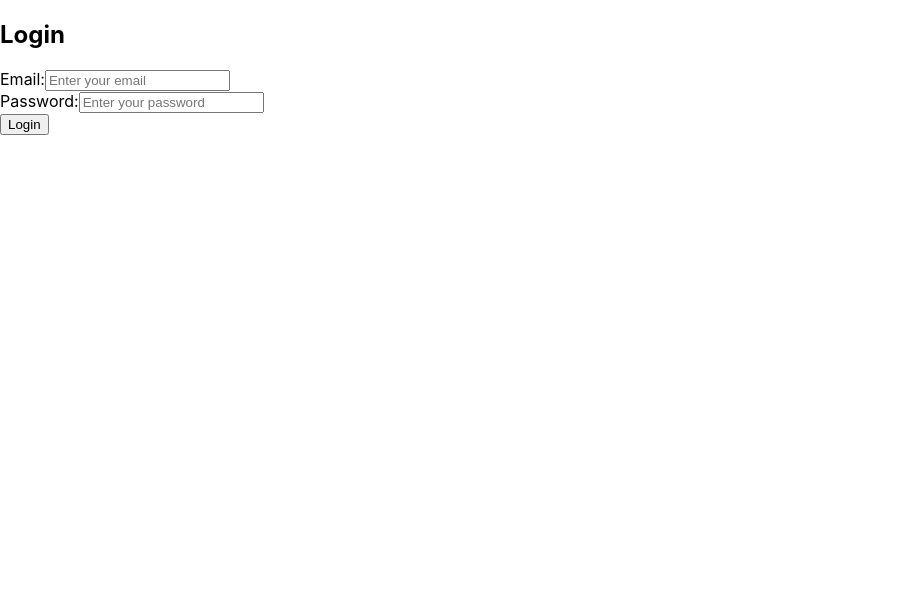
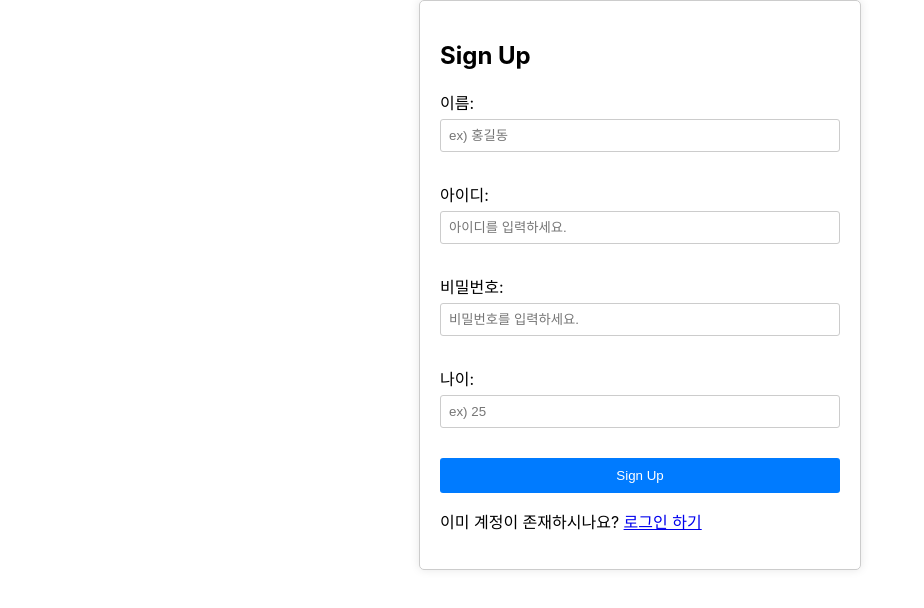
Before and after one commit to csh3004/WhenToMeet-Frontend, a React (Create React App) app in the folder whentomeet-frontend/: page /signup in a window 1280 px wide. Shown: the top 608 px of the page, without its empty margins (0-924 px from the left). Built offline with nearby package versions, Linux system fonts and the light colour scheme.

Commit message:
feat/초기화면 및 로그인 회원가입

```diff
--- a/whentomeet-frontend/src/App.js
+++ b/whentomeet-frontend/src/App.js
@@ -1,9 +1,22 @@
 
 import './App.css';
-import Login from './Login.js';
+import Login from './pages/Login.js';
+import FirstPage from './pages/FirstPage.js';
+import SignUp from './pages/SignUp.js';
+import { Routes, Route, BrowserRouter } from 'react-router-dom';
+
 function App() {
   return (
-   <Login />
+    <BrowserRouter>
+    <Routes>
+      {/* 웹 서비스 소개 페이지 */}
+      <Route path="/" element={<FirstPage />} />
+      {/* <SignUp /> */}
+      <Route path="/signup" element={<SignUp />} />
+      {/* <LogIn /> */}
+      <Route path="/login" element={<Login/>} />
+    </Routes>
+  </BrowserRouter>
   );
 }
 
--- /dev/null
+++ b/whentomeet-frontend/src/css/FirstPage.css
@@ -0,0 +1,19 @@
+/* FirstPage.css */
+
+.first-page-container {
+    display: flex;
+    flex-direction: column;
+    align-items: center;
+    justify-content: center;
+    height: 100vh;
+  }
+
+  h1 {
+    font-size: 3em;
+    margin-bottom: 20px;
+  }
+
+  .button-container {
+    display: flex;
+    gap: 10px;
+  }
--- /dev/null
+++ b/whentomeet-frontend/src/css/Login.css
@@ -0,0 +1,39 @@
+
+
+.login-container {
+    max-width: 400px;
+    margin: auto;
+    padding: 20px;
+    border: 1px solid #ccc;
+    border-radius: 5px;
+    box-shadow: 0 0 10px rgba(0, 0, 0, 0.1);
+  }
+
+  form {
+    display: flex;
+    flex-direction: column;
+  }
+
+  label {
+    margin-bottom: 5px;
+  }
+
+  input {
+    padding: 8px;
+    margin-bottom: 10px;
+    border: 1px solid #ccc;
+    border-radius: 3px;
+  }
+
+  button {
+    padding: 10px;
+    background-color: #007bff;
+    color: #fff;
+    border: none;
+    border-radius: 3px;
+    cursor: pointer;
+  }
+
+  button:hover {
+    background-color: #0056b3;
+  }
--- /dev/null
+++ b/whentomeet-frontend/src/css/SignUp.css
@@ -0,0 +1,39 @@
+/* SignUp.css */
+
+.signup-container {
+    max-width: 400px;
+    margin: auto;
+    padding: 20px;
+    border: 1px solid #ccc;
+    border-radius: 5px;
+    box-shadow: 0 0 10px rgba(0, 0, 0, 0.1);
+  }
+
+  form {
+    display: flex;
+    flex-direction: column;
+  }
+
+  label {
+    margin-bottom: 5px;
+  }
+
+  input {
+    padding: 8px;
+    margin-bottom: 10px;
+    border: 1px solid #ccc;
+    border-radius: 3px;
+  }
+
+  button {
+    padding: 10px;
+    background-color: #007bff;
+    color: #fff;
+    border: none;
+    border-radius: 3px;
+    cursor: pointer;
+  }
+
+  button:hover {
+    background-color: #0056b3;
+  }
--- /dev/null
+++ b/whentomeet-frontend/src/pages/FirstPage.js
@@ -0,0 +1,22 @@
+
+import React from 'react';
+import { Link } from 'react-router-dom';
+import '../css/FirstPage.css';  // 추가
+
+function FirstPage() {
+  return (
+    <div className="first-page-container">
+      <h1>When To Meet</h1>
+      <div className="button-container">
+        <Link to="/login">
+          <button>Login</button>
+        </Link>
+        <Link to="/signup">
+          <button>Sign Up</button>
+        </Link>
+      </div>
+    </div>
+  );
+}
+
+export default FirstPage;
--- a/whentomeet-frontend/src/Login.js
+++ b/whentomeet-frontend/src/pages/Login.js
@@ -1,14 +1,14 @@
 import React, { useState } from 'react';
-import './App.css';
+import '../css/Login.css';
 
 function Login() {
-  const [email, setEmail] = useState('');
-  const [password, setPassword] = useState('');
+  const [userId, setuserId] = useState('');
+  const [userPw, setuserPw] = useState('');
 
   const handleLogin = () => {
     // 여기에서 실제 로그인 로직을 추가할 수 있습니다.
     // 예를 들어, 서버로 요청을 보내고 토큰을 받아오는 등의 작업을 수행합니다.
-    console.log('Logging in with:', email, password);
+    console.log('Logging in with:', userId, userPw);
   };
 
   return (
@@ -18,17 +18,17 @@ function Login() {
         <label>Email:</label>
         <input
           type="text"
-          value={email}
-          onChange={(e) => setEmail(e.target.value)}
-          placeholder="Enter your email"
+          value={userId}
+          onChange={(e) => setuserId(e.target.value)}
+          placeholder="아이디를 입력하세요."
         />
         <br />
         <label>Password:</label>
         <input
           type="password"
-          value={password}
-          onChange={(e) => setPassword(e.target.value)}
-          placeholder="Enter your password"
+          value={userPw}
+          onChange={(e) => setuserPw(e.target.value)}
+          placeholder="비밀번호를 입력하세요."
         />
         <br />
         <button type="button" onClick={handleLogin}>
--- /dev/null
+++ b/whentomeet-frontend/src/pages/SignUp.js
@@ -0,0 +1,66 @@
+// SignUp.js
+
+import React, { useState } from 'react';
+import { Link } from 'react-router-dom';
+import '../css/SignUp.css';  // 추가
+
+function SignUp() {
+  const [name, setName] = useState('');
+  const [userId, setuserId] = useState('');
+  const [userPw, setuserPw] = useState('');
+  const [age, setAge] = useState('');
+
+  const handleSignUp = () => {
+    // 여기에서 회원가입 로직을 추가할 수 있습니다.
+    // 서버로 요청을 보내고 사용자 정보를 저장하는 등의 작업을 수행합니다.
+    console.log('Signing up with:', name, userId, userPw, age);
+  };
+
+  return (
+    <div className="signup-container">
+      <h2>Sign Up</h2>
+      <form>
+        <label>이름:</label>
+        <input
+          type="text"
+          value={name}
+          onChange={(e) => setName(e.target.value)}
+          placeholder="ex) 홍길동"
+        />
+        <br />
+        <label>아이디:</label>
+        <input
+          type="text"
+          value={userId}
+          onChange={(e) => setuserId(e.target.value)}
+          placeholder="아이디를 입력하세요."
+        />
+        <br />
+        <label>비밀번호:</label>
+        <input
+          type="password"
+          value={userPw}
+          onChange={(e) => setuserPw(e.target.value)}
+          placeholder="비밀번호를 입력하세요."
+        />
+        <br />
+        <label>나이:</label>
+        <input
+          type="text"
+          value={age}
+          onChange={(e) => setAge(e.target.value)}
+          placeholder="ex) 25"
+        />
+        <br />
+        <button type="button" onClick={handleSignUp}>
+          Sign Up
+        </button>
+      </form>
+      <p>
+        이미 계정이 존재하시나요? <Link to="/login">로그인 하기</Link>
+      </p>
+    </div>
+  );
+}
+
+export default SignUp;
```
